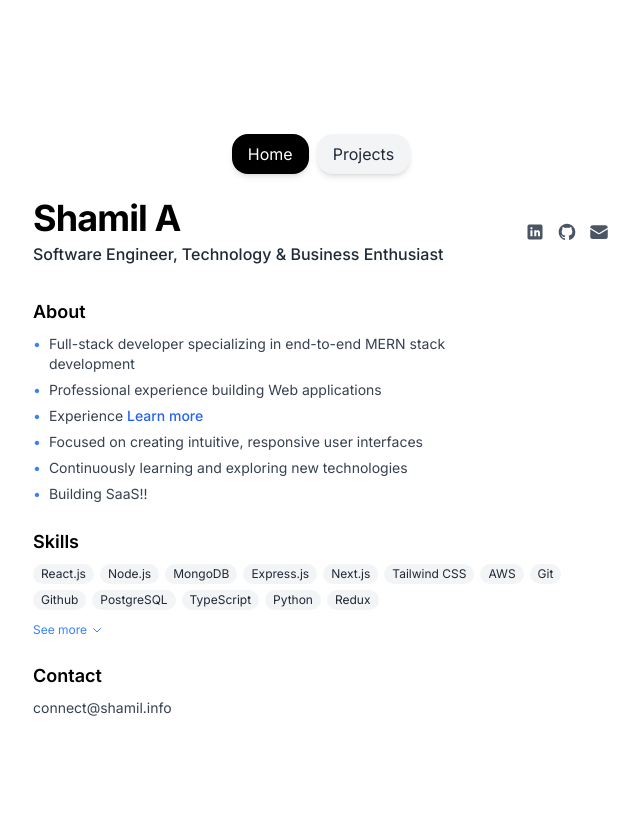
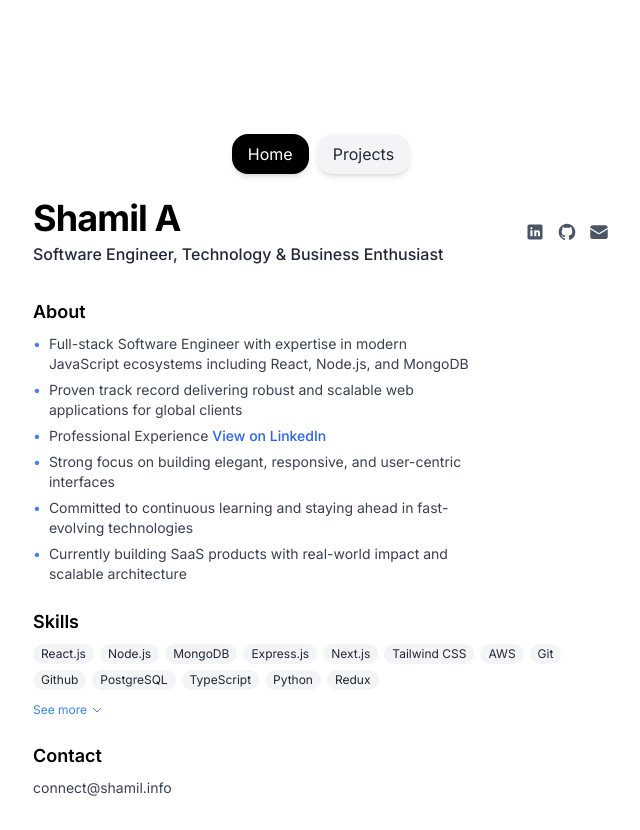
Before and after one commit to Shaamiilll/Shamil-Nextjs-Portfolio, a Next.js app: page / in a window 1280 px wide. Shown: the whole page, without its empty margins (319-959 px from the left). Before the commit the page ends 800 px from the top, so only its background shows below. Built offline with nearby package versions, Linux system fonts and the light colour scheme.

Commit message:
UPDATE:Updated the ui and changed the skills

```diff
--- a/src/components/sections/AboutSection.tsx
+++ b/src/components/sections/AboutSection.tsx
@@ -4,16 +4,17 @@ import { motion } from "framer-motion";
 
 const AboutSection = () => {
   const aboutItems = [
-    "Full-stack developer specializing in end-to-end MERN stack development",
-    "Professional experience building Web applications",
+    "Full-stack Software Engineer with expertise in modern JavaScript ecosystems including React, Node.js, and MongoDB",
+    "Proven track record delivering robust and scalable web applications for global clients",
     {
-      text: "Experience",
+      text: "Professional Experience",
       link: "https://www.linkedin.com/in/shamilamiyan/details/experience/",
-      linkText: "Learn more"
+      linkText: "View on LinkedIn"
     },
-    "Focused on creating intuitive, responsive user interfaces",
-    "Continuously learning and exploring new technologies",
-    "Building SaaS!!",
+
+    "Strong focus on building elegant, responsive, and user-centric interfaces",
+    "Committed to continuous learning and staying ahead in fast-evolving technologies",
+    "Currently building SaaS products with real-world impact and scalable architecture",
   ];
 
   return (
```
